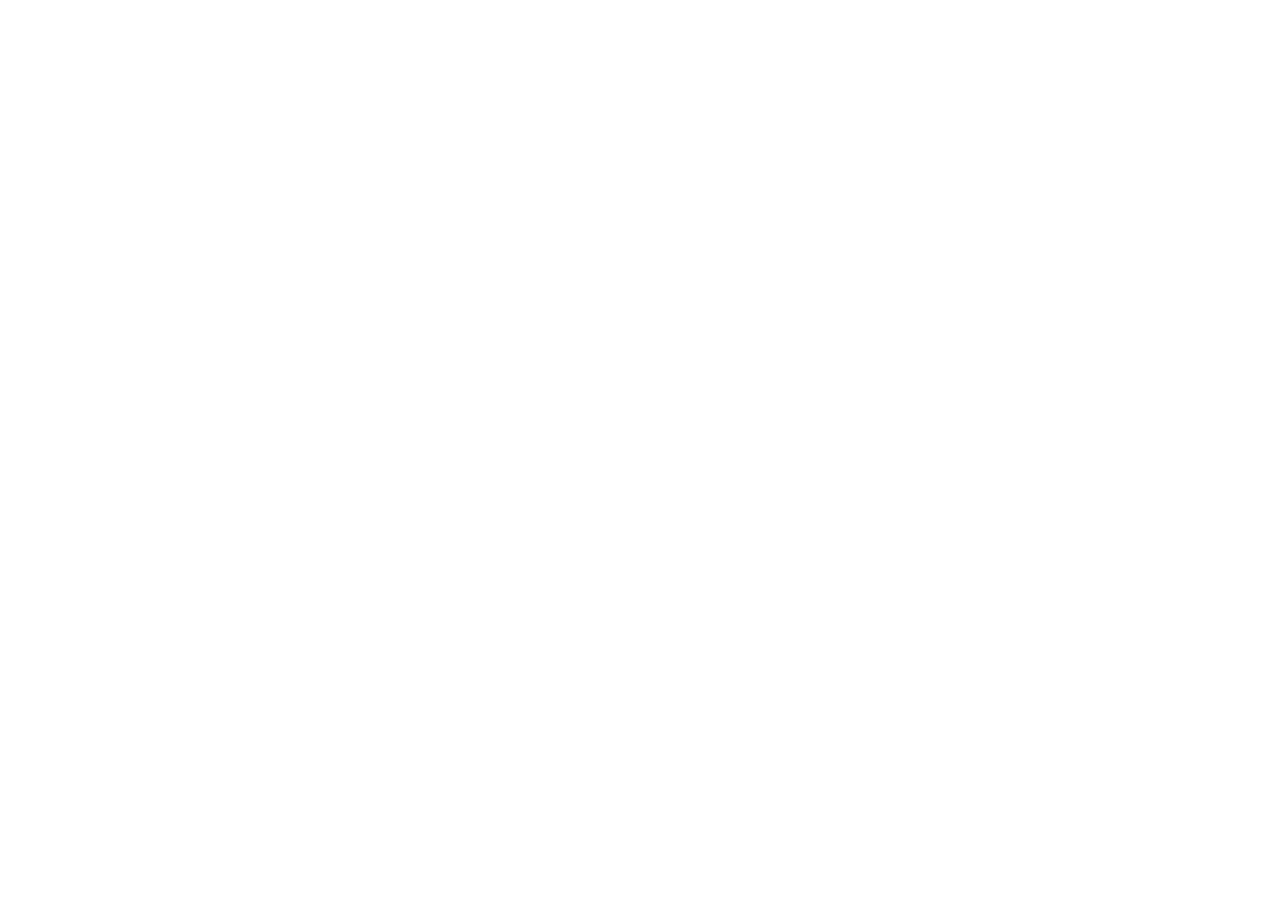
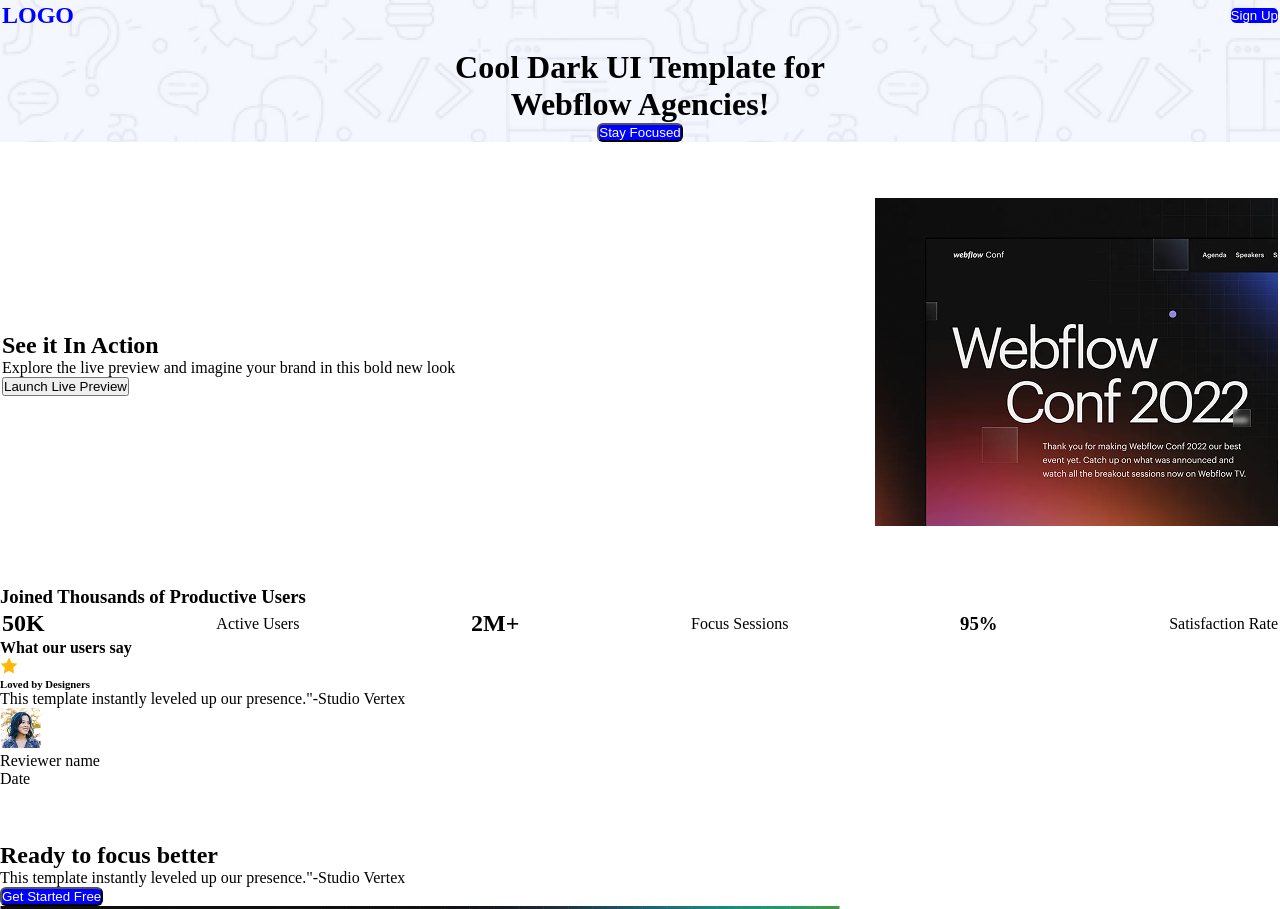
Before and after one commit to Tahsin0824/web-dev-asn1, a plain HTML site: page index.html in a window 1280 px wide. Shown: the top 909 px of the page. Before the commit the page ends 800 px from the top, so only its background shows below. Drawn offline with Linux system fonts and the light colour scheme.

Commit message:
html skeleton added

```diff
--- a/index.html
+++ b/index.html
@@ -4,17 +4,119 @@
   <meta charset="UTF-8">
   <meta name="viewport" content="width=device-width, initial-scale=1.0">
   <title>Assignment 01</title>
+  <link rel="stylesheet" href="styles/style.css">
 </head>
 <body>
-  <header>
+  <header class="banner">
+<nav class="navbar">
+  <div class="logo">LOGO</div>
+  <button class="signup-btn">Sign Up</button>
+  </nav>
+  <div class="banner-content">
+    <br>
+<h1>Cool Dark UI Template for<br>Webflow Agencies!</h1>
+<button class="focus-btn">Stay Focused</button>
+  </div>
+  </header>
+  <br>
+  <br>
+  <br>
+  <section class="action-section">
+<div class="action-text">
+<h2>See it In Action</h2>
+<p>Explore the live preview and imagine your brand in this bold new look</p>
+<button>Launch Live Preview</button>
+</div>
+<div class="action-image">
+<img src="./Assets/wc-mini.png" alt="">
+</div>
+  </section>
+<br>
+<br>
+<br>
+<Section class="productive-user">
+<div>
+<h3>Joined Thousands of Productive Users</h3>
+</div>
+<div class="productive-rate">
+<h1>50K</h1>
+<p>Active Users</p>
+<h2>2M+</h2>
+<p>Focus Sessions</p>
+<h3>95%</h3>
+<p>Satisfaction Rate</p>
+</div>
+</Section>
+<section class="review">
+<div>
+<h4>What our users say</h4>
+</div>
+<div class="review-content">
+<img src="./Assets/icon-star.png">
+<h6>Loved by Designers</h6>
+<p>This template instantly leveled up our presence."-Studio Vertex</p>
+<img src="./Assets/avatar.png">
+<p>Reviewer name</p>
+<p>Date</p>
+</div>
+</section>
+<br>
+<br>
+<br>
+<section class="focus-better">
+<div>
+  <h1>
+Ready to focus better
+  </h1>
+<p>This template instantly leveled up our presence."-Studio Vertex</p>
+<button class="focus-btn">Get Started Free</button>
+</div>
+<img src="./Assets/wc-big.png"
+</section>
+<section class="newsletter">
+<div>
+  <h1>Let's Get in Touch</h1>
+  <form action="contract-form">
+<div>
+  <label for="email">Email</label>
+  <input type="email" id="email" placeholder="example@email.com">
+</div>
+<div>
+  <label for="name">Name</label>
+<input type="name" id="name" placeholder="full name">
+</div>
+<div>
+  <label for="message"></label>
+  <textarea id="message" placeholder="write your message..."></textarea>
+</div>
+<div class="divider"></div>
+<button type="submit" class="submit-btn">Get in Touch</button>
+  </form>
+  <br>
+  <br>
+  <br>
+</div>
+</section>
 
-  </header>
-  <main>
+
+<main>
 
 
   </main>
   <footer>
-
+<div>
+  <div class="logo">LOGO</div>
+  <p>Ready to elevate your online presence?contact us today to discuss</p>
+  <p>your project and discover how we can bring your vision to life.</p>
+  <nav>
+    <ul>
+      <li><a href="">Home</a></li>
+      <li><a href="">About</a></li>
+      <li><a href="">How it Works</a></li>
+      <li><a href="">Services</a></li>
+    </ul>
+  </nav>
+</div>
   </footer>
 </body>
 </html>
--- a/styles/style.css
+++ b/styles/style.css
@@ -0,0 +1,57 @@
+* {
+  margin: 0;
+  padding: 0;
+  box-sizing: border-box;
+}
+.banner {
+  background-image:url('../Assets/Hero-bg.png');
+}
+
+
+.navbar{
+display: flex;
+justify-content: space-between;
+align-items: center;
+padding: 2px;
+}
+.logo{
+  font-size: 24px;
+  font-weight: bold;
+  color: blue;
+  text-align: left;
+}
+.signup-btn{
+  background-color: blue;
+  color: white;
+  border: none;
+  border-radius: 5px;
+  cursor: pointer;
+  text-align: right;
+}
+.banner-content{
+  text-align: center;
+  margin-top: auto;
+  margin-bottom: auto;
+}
+.banner-content h1{}
+.focus-btn {
+  background-color: blue;
+  color: white;
+  border-radius: 6px;
+}
+.action-section{
+display: flex;
+justify-content: space-between;
+align-items: center;
+padding: 2px;
+}
+.action-image{
+  border-radius: 5px;
+}
+.productive-user{}
+.productive-rate{
+  display: flex;
+justify-content: space-between;
+align-items: center;
+padding: 2px;
+}
```
